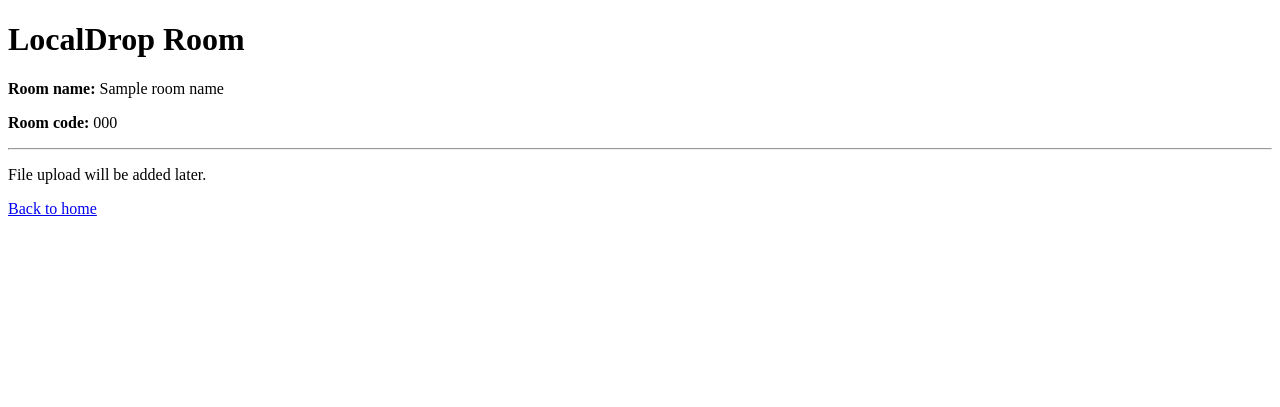
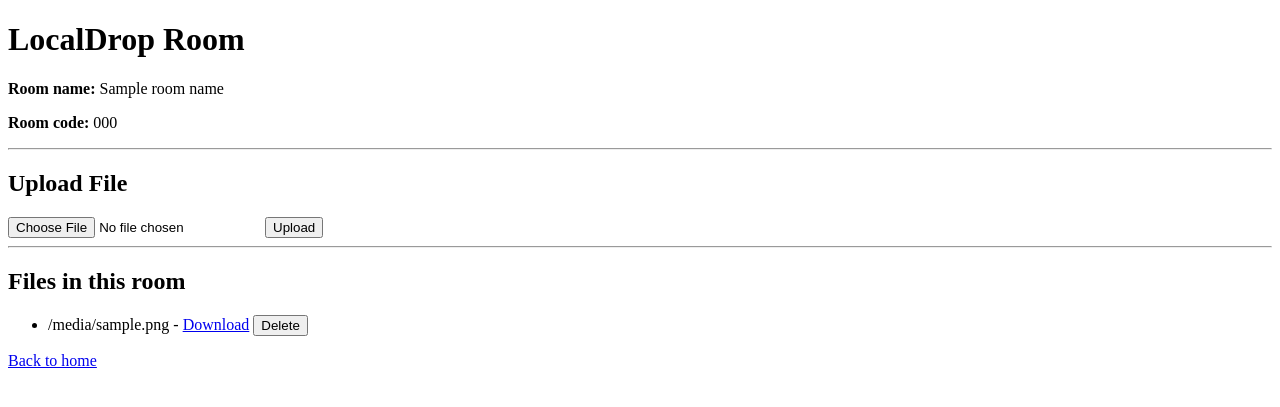
Before and after one commit to Bardiarms/LocalDrop, a FastAPI app: template app/templates/room.html in a window 1280 px wide. Shown: the top 407 px of the page. Run offline with FastAPI, Linux system fonts and the light colour scheme; the template is opened without the code that fills it: most values are stand-ins (such as "Sample title", 1, 10 or a date in 2020).

Commit message:
First fully functional version

```diff
--- a/app/main.py
+++ b/app/main.py
@@ -1,13 +1,19 @@
-from fastapi import FastAPI, Request, Form
-from fastapi.responses import RedirectResponse
+from fastapi import FastAPI, Request, Form, UploadFile, File
+from fastapi.responses import RedirectResponse, FileResponse
 from fastapi.templating import Jinja2Templates
 import random
+from pathlib import Path
+import shutil
+
 
 app = FastAPI()
 
 templates = Jinja2Templates(directory="app/templates")
 
 rooms = {}
+
+UPLOAD_DIR = Path("uploads")
+UPLOAD_DIR.mkdir(exist_ok=True)
 
 def generate_room_code():
     return str(random.randint(100000, 999999))
@@ -66,11 +72,73 @@ def room_page(request: Request, room_code: str):
         )
     room = rooms[room_code]
 
+    room_upload_dir = UPLOAD_DIR / room_code
+    room_upload_dir.mkdir(exist_ok=True)
+
+    files = []
+
+    for file_path in room_upload_dir.iterdir():
+        if file_path.is_file():
+            files.append(file_path.name)
+
     return templates.TemplateResponse(
         name="room.html",
         request=request,
         context={
             "room_code": room_code,
-            "room_name": room["name"]
+            "room_name": room["name"],
+            "files": files
         }
     )
+
+
+@app.post("/api/rooms/{room_code}/files")
+def upload_file(room_code: str, uploaded_file: UploadFile = File(...)):
+    if room_code not in rooms:
+        return {"error": "Room not found"}
+
+    room_upload_dir = UPLOAD_DIR / room_code
+    room_upload_dir.mkdir(exist_ok=True)
+
+    file_path = room_upload_dir / uploaded_file.filename
+
+    with file_path.open("wb") as buffer:
+        shutil.copyfileobj(uploaded_file.file, buffer)
+
+    return RedirectResponse(
+        url=f"/rooms/{room_code}",
+        status_code=303
+    )
+
+
+
+@app.get("/api/rooms/{room_code}/files/{filename}/download")
+def download_file(room_code: str, filename: str):
+    if room_code not in rooms:
+        return {"error": "Room not found"}
+
+    file_path = UPLOAD_DIR / room_code / filename
+
+    if not file_path.exists() or not file_path.is_file():
+        return {"error": "File not found"}
+
+    return FileResponse(
+        path=file_path,
+        filename=filename,
+        media_type="application/octet-stream"
+    )
+
+@app.post("/api/rooms/{room_code}/files/{filename}/delete")
+def delete_file(room_code: str, filename: str):
+    if room_code not in rooms:
+        return {"error": "Room not found"}
+
+    file_path = UPLOAD_DIR / room_code / filename
+
+    if file_path.exists() and file_path.is_file():
+        file_path.unlink()
+
+    return RedirectResponse(
+        url=f"/rooms/{room_code}",
+        status_code=303
+    )
--- a/app/templates/room.html
+++ b/app/templates/room.html
@@ -11,7 +11,34 @@
 
     <hr>
 
-    <p>File upload will be added later.</p>
+    <h2>Upload File</h2>
+
+    <form action="/api/rooms/{{ room_code }}/files" method="post" enctype="multipart/form-data">
+        <input type="file" name="uploaded_file" required>
+        <button type="submit">Upload</button>
+    </form>
+
+    <hr>
+
+   <h2>Files in this room</h2>
+
+    {% if files %}
+        <ul>
+            {% for file in files %}
+                <li>
+                    {{ file }}
+                    -
+                    <a href="/api/rooms/{{ room_code }}/files/{{ file }}/download">Download</a>
+
+                    <form action="/api/rooms/{{ room_code }}/files/{{ file }}/delete" method="post" style="display: inline;">
+
+                    <button type="submit">Delete</button>
+                </li>
+            {% endfor %}
+        </ul>
+    {% else %}
+        <p>No files uploaded yet.</p>
+    {% endif %}
 
     <a href="/">Back to home</a>
 </body>
```
